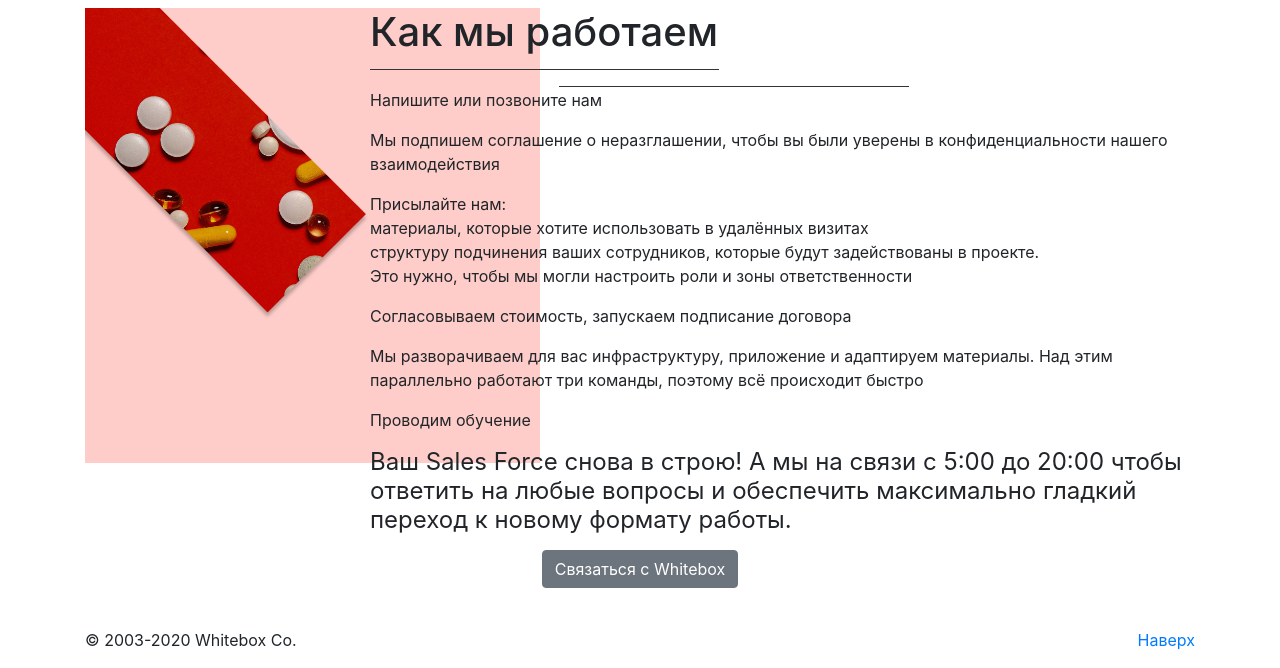
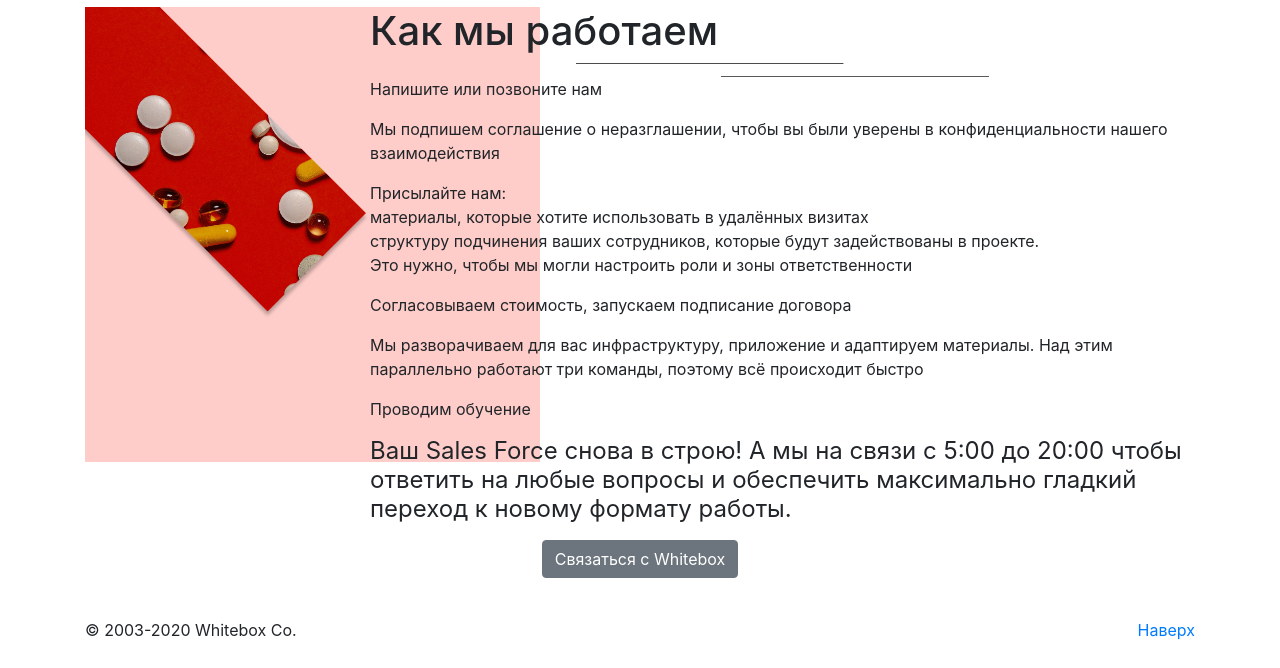
Before and after one commit to ilylo/Whitebox.github.io, a plain HTML site: page index.html in a window 1280 px wide. Shown: the part 2761-3429 px from the top of the page. Drawn offline with nearby package versions, Linux system fonts and the light colour scheme; files whose address does not match are found by name.

Commit message:
two lines fixed on all resolutions

```diff
--- a/css/whitebox.css
+++ b/css/whitebox.css
@@ -55,8 +55,18 @@ header {
     text-align: right;
 }
 
+.two-lines {
+    max-width: 539px;
+    display: block;
+    width:90%;
+    margin:0 auto;
+}
+
 @media (min-width:768px) {
     .whitebox-logo {
         display: block;
     }
+    .two-lines {
+        width:50%;
+    }
 }
--- a/index.html
+++ b/index.html
@@ -105,7 +105,7 @@
         <div class="jumbotron text-center jumbotron-marketing">
           <h1>Коммуникационные решения</h1>
           <h2>для медицинских представителей</h2>
-          <img src="img/two-lines.png" style="max-width: 539px;display: block;margin:0 auto;">
+          <img src="img/two-lines.png" class="two-lines">
           <p>
             Адаптируем инфраструктуру фармакологических компаний под удалённое общение с рынком
           </p>
@@ -237,7 +237,7 @@
           <div class="col-lg-3"></div>
           <div class="col-lg-9">
             <h1>Как мы работаем</h1>
-            <img src="img/two-lines.png" style="max-width: 539px;">
+            <img src="img/two-lines.png" class="two-lines">
             <p>Напишите или позвоните нам</p>
             <p>Мы подпишем соглашение о неразглашении, чтобы вы были уверены в конфиденциальности нашего взаимодействия</p>
             <p>Присылайте нам:<br/>
```
